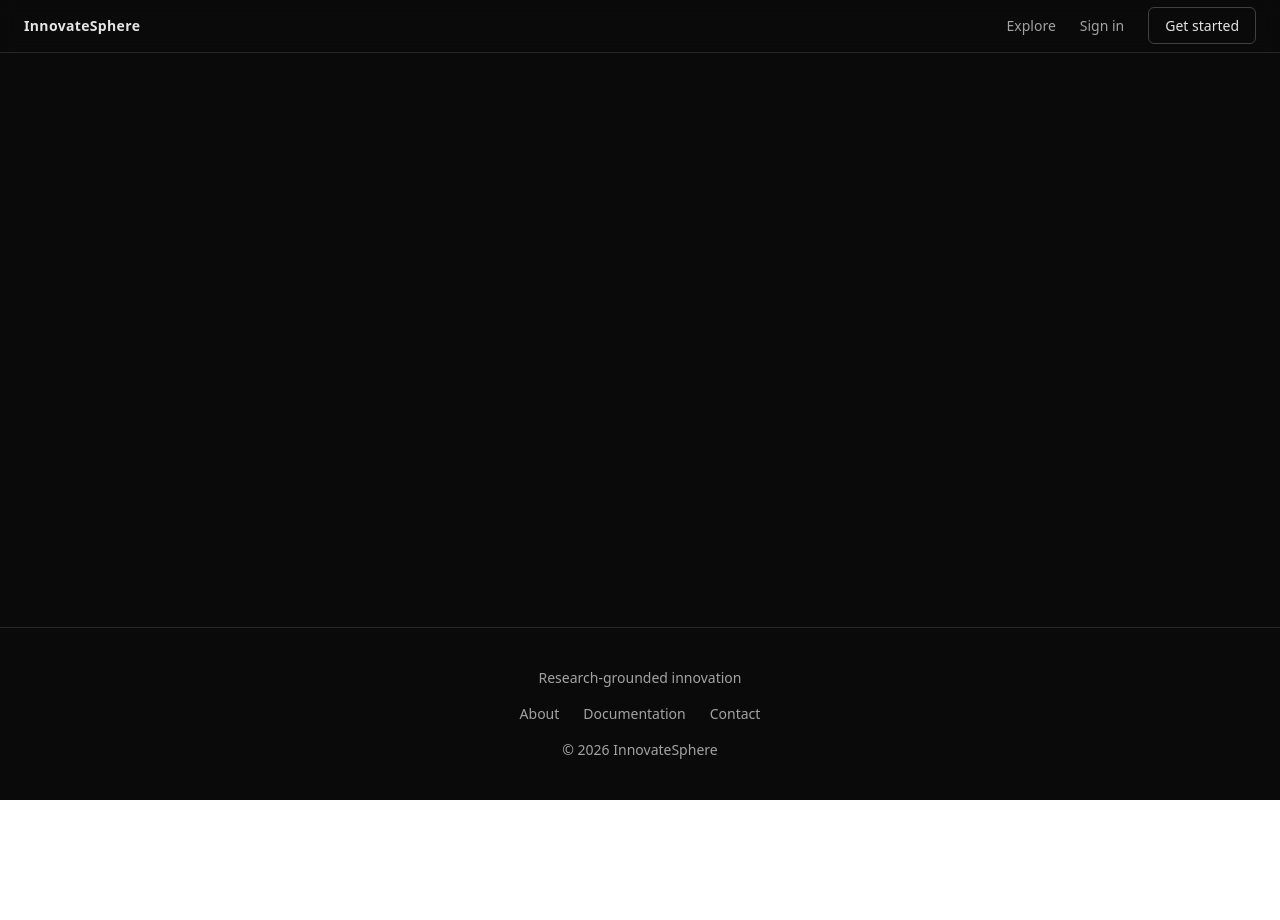
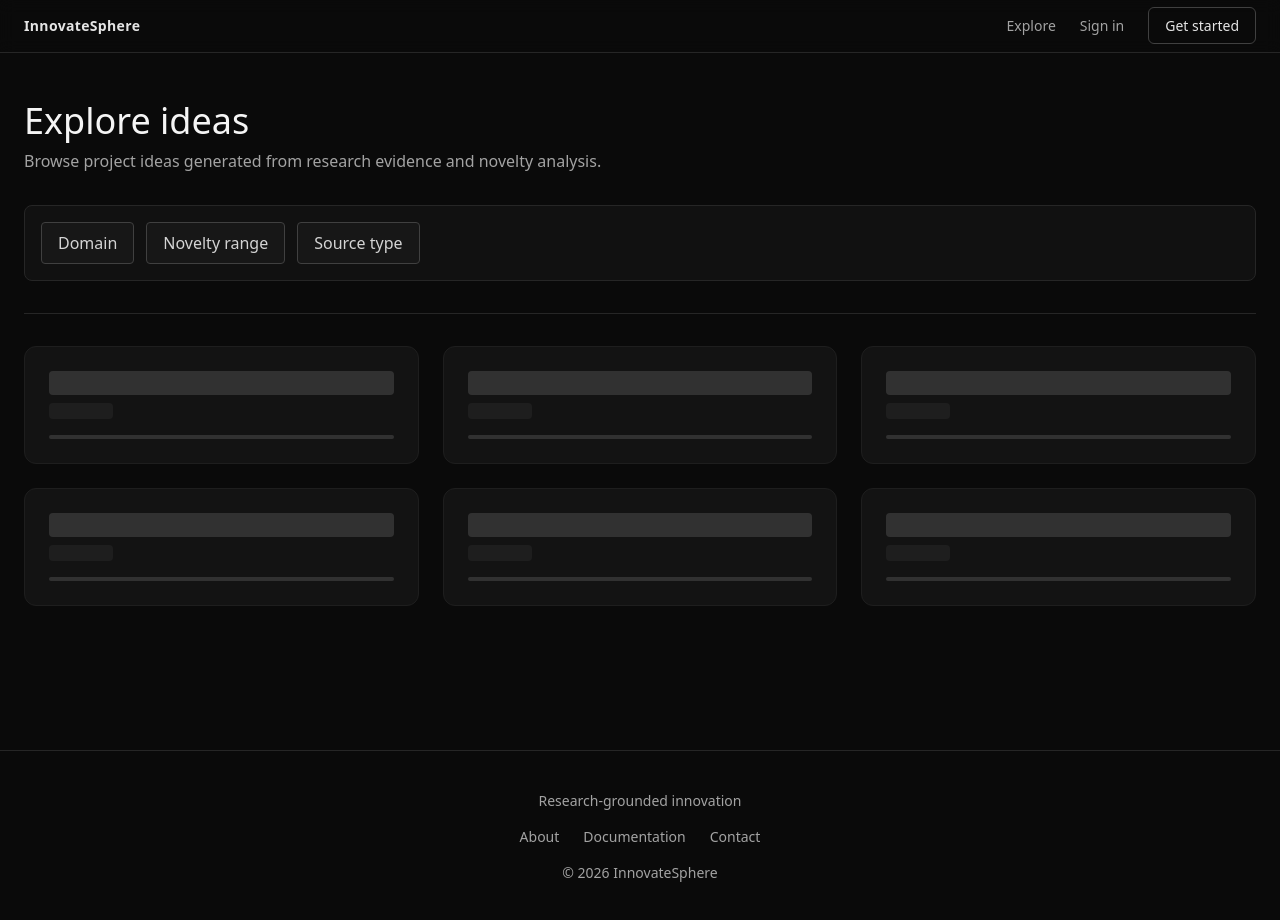
Before and after one commit to Shrx14/InnovateSphere, a React (Create React App) app in the folder frontend/: page /explore in a window 1280 px wide. Shown: the top 920 px of the page. Before the commit the page ends 800 px from the top, so only its background shows below. Built offline with nearby package versions, Linux system fonts and the light colour scheme.

Commit message:
Polish ExplorePage visual hierarchy and affordances
- Refined filter container styling
- Added hover affordances to idea cards
- Introduced non-interactive “View details” cue
- Cleaned up transition utilities

```diff
--- a/frontend/src/App.js
+++ b/frontend/src/App.js
@@ -5,6 +5,7 @@ import AppShell from './app/layout/AppShell';
 import LandingPage from './app/landing/LandingPage';
 import IdeaDetail from './app/idea/IdeaDetail';
 import ReviewQueue from './app/admin/ReviewQueue';
+import ExplorePage from './app/explore/ExplorePage';
 
 function App() {
   return (
@@ -14,6 +15,7 @@ function App() {
           <Route path="/" element={<LandingPage />} />
           <Route path="/idea/:id" element={<IdeaDetail />} />
           <Route path="/admin/review" element={<ReviewQueue />} />
+          <Route path="/explore" element={<ExplorePage />} />
         </Routes>
       </AppShell>
     </Router>
--- /dev/null
+++ b/frontend/src/app/explore/ExplorePage.jsx
@@ -0,0 +1,99 @@
+import React from 'react';
+
+const ExplorePage = () => {
+  const UI_STATE = "loading";
+
+  return (
+    <div className="max-w-7xl mx-auto px-6 py-12">
+      {/* Header section */}
+      <div className="mb-8">
+        <h1 className="text-4xl font-light">Explore ideas</h1>
+        <p className="mt-2 text-neutral-400">
+          Browse project ideas generated from research evidence and novelty analysis.
+        </p>
+      </div>
+
+      {/* Filter / scope placeholder */}
+      <div className="mb-8 bg-neutral-900/60 border border-neutral-800 rounded-lg p-4">
+        <div className="flex gap-3">
+          <span className="px-4 py-2 border border-neutral-700 bg-neutral-900 hover:border-neutral-600 rounded text-neutral-300">Domain</span>
+          <span className="px-4 py-2 border border-neutral-700 bg-neutral-900 hover:border-neutral-600 rounded text-neutral-300">Novelty range</span>
+          <span className="px-4 py-2 border border-neutral-700 bg-neutral-900 hover:border-neutral-600 rounded text-neutral-300">Source type</span>
+        </div>
+      </div>
+
+      <div className="h-px bg-neutral-800 mb-8" />
+
+      {/* Loading state */}
+      {UI_STATE === "loading" && (
+        <div className="grid grid-cols-1 md:grid-cols-2 lg:grid-cols-3 gap-6">
+          {Array.from({ length: 6 }).map((_, i) => (
+            <div key={i} className="rounded-xl border border-neutral-800 bg-neutral-900 p-6 animate-pulse">
+              <div className="h-6 bg-neutral-700 rounded mb-2"></div>
+              <div className="h-4 bg-neutral-800 rounded w-16 mb-4"></div>
+              <div className="h-1 bg-neutral-700 rounded-full"></div>
+            </div>
+          ))}
+        </div>
+      )}
+
+      {/* Empty state */}
+      {UI_STATE === "empty" && (
+        <div className="rounded-xl border border-neutral-800 bg-neutral-900 py-20">
+          <div className="text-center">
+            <div className="mx-auto w-16 h-16 bg-neutral-700 rounded-full mb-4"></div>
+            <h2 className="text-xl font-medium text-neutral-200 mb-2">No ideas yet</h2>
+            <p className="text-neutral-400">Ideas will appear here once generated from research evidence.</p>
+          </div>
+        </div>
+      )}
+
+      {/* Populated state */}
+      {UI_STATE === "populated" && (
+        <div className="grid grid-cols-1 md:grid-cols-2 lg:grid-cols-3 gap-6">
+          <div className="group rounded-xl border border-neutral-800 bg-neutral-900 p-6 hover:border-neutral-600 hover:bg-neutral-800/60 cursor-pointer transition-colors">
+            <h3 className="text-lg font-medium text-neutral-200 group-hover:text-neutral-100 transition-colors">Bias-aware clinical triage system</h3>
+            <div className="mt-2">
+              <span className="px-2 py-1 text-xs bg-neutral-800 text-neutral-300 rounded">Healthcare</span>
+            </div>
+            <div className="mt-4">
+              <div className="text-sm text-neutral-400">Novelty (example)</div>
+              <div className="mt-1 w-full bg-neutral-700 rounded-full h-1">
+                <div className="bg-neutral-400 h-1 rounded-full" style={{ width: '82%' }}></div>
+              </div>
+            </div>
+            <div className="mt-6 text-xs text-neutral-500 group-hover:text-neutral-400 group-hover:translate-x-0.5 transition-all duration-200">View details</div>
+          </div>
+          <div className="group rounded-xl border border-neutral-800 bg-neutral-900 p-6 hover:border-neutral-600 hover:bg-neutral-800/60 cursor-pointer transition-colors">
+            <h3 className="text-lg font-medium text-neutral-200 group-hover:text-neutral-100 transition-colors">Carbon-aware scheduling systems</h3>
+            <div className="mt-2">
+              <span className="px-2 py-1 text-xs bg-neutral-800 text-neutral-300 rounded">Climate</span>
+            </div>
+            <div className="mt-4">
+              <div className="text-sm text-neutral-400">Novelty (example)</div>
+              <div className="mt-1 w-full bg-neutral-700 rounded-full h-1">
+                <div className="bg-neutral-400 h-1 rounded-full" style={{ width: '78%' }}></div>
+              </div>
+            </div>
+            <div className="mt-6 text-xs text-neutral-500 group-hover:text-neutral-400 group-hover:translate-x-0.5 transition-all duration-200">View details</div>
+          </div>
+          <div className="group rounded-xl border border-neutral-800 bg-neutral-900 p-6 hover:border-neutral-600 hover:bg-neutral-800/60 cursor-pointer transition-colors">
+            <h3 className="text-lg font-medium text-neutral-200 group-hover:text-neutral-100 transition-colors">Explainable fraud detection pipelines</h3>
+            <div className="mt-2">
+              <span className="px-2 py-1 text-xs bg-neutral-800 text-neutral-300 rounded">Fintech</span>
+            </div>
+            <div className="mt-4">
+              <div className="text-sm text-neutral-400">Novelty (example)</div>
+              <div className="mt-1 w-full bg-neutral-700 rounded-full h-1">
+                <div className="bg-neutral-400 h-1 rounded-full" style={{ width: '85%' }}></div>
+              </div>
+            </div>
+            <div className="mt-6 text-xs text-neutral-500 group-hover:text-neutral-400 group-hover:translate-x-0.5 transition-all duration-200">View details</div>
+          </div>
+        </div>
+      )}
+    </div>
+  );
+};
+
+export default ExplorePage;
```
Also changed, not shown: 1 other file (tests, documents, lock files or other folders).
